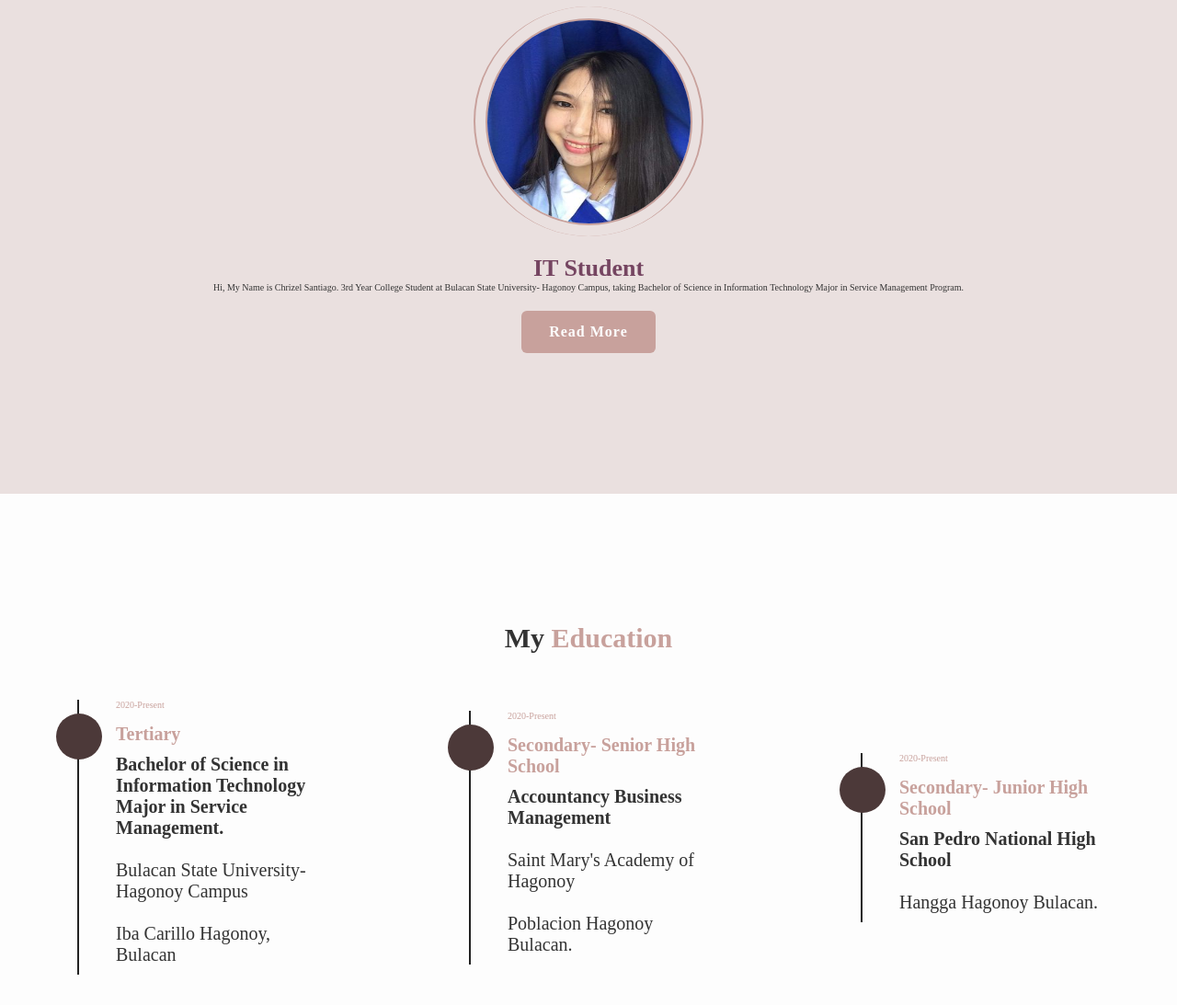
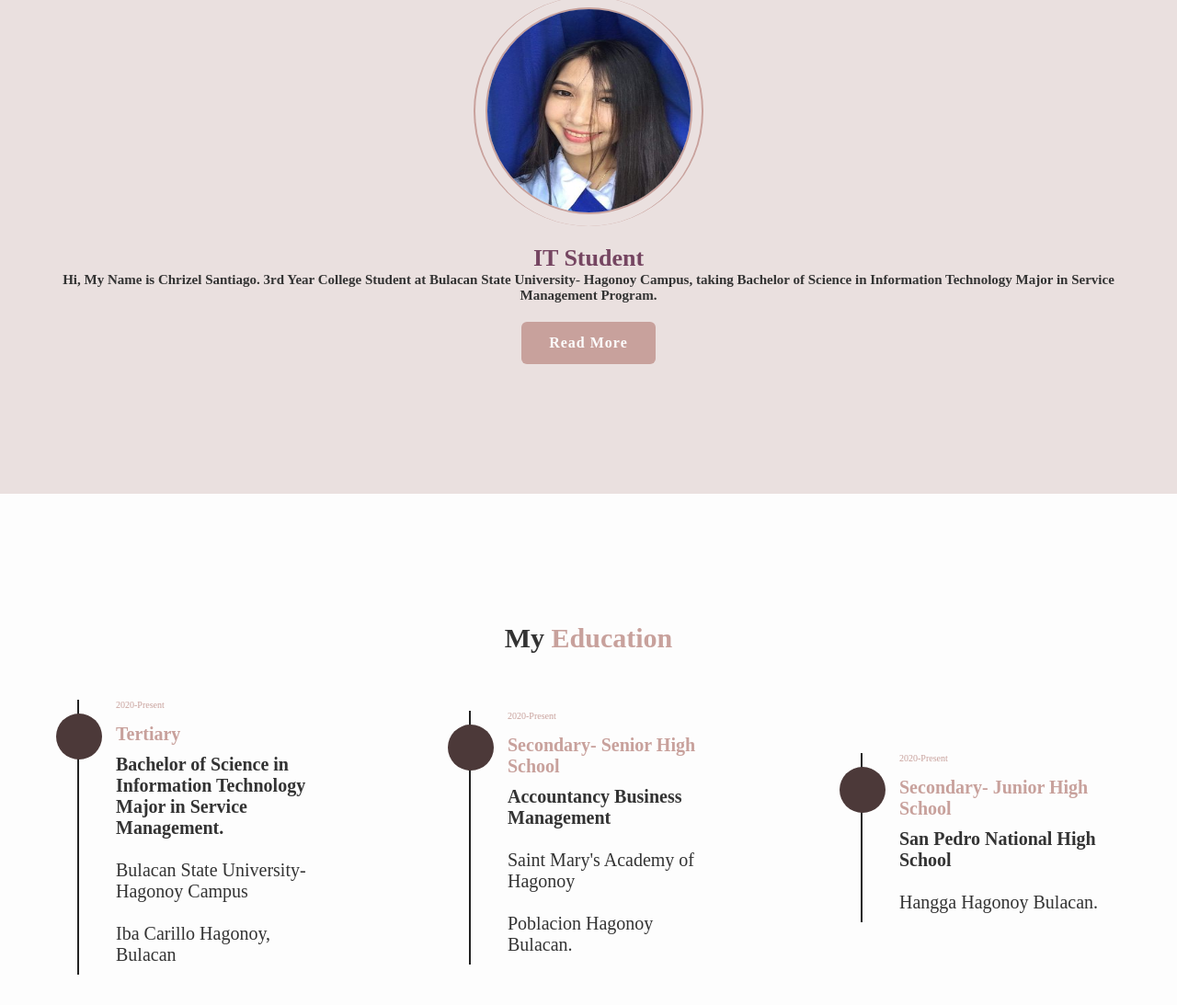
Before and after one commit to zelll25/portfolio, a plain HTML site: page index.html in a window 1280 px wide. Shown: the part 1063-2156 px from the top of the page at 92% size. Drawn offline with nearby package versions, Linux system fonts and the light colour scheme; a web font is replaced by a local one.

Commit message:
Add files via upload

```diff
--- a/index.html
+++ b/index.html
@@ -63,9 +63,9 @@
 
                 <div class="about-content">
                     <h3> IT Student</h3>
-                    <p>Hi, My Name is Chrizel Santiago.
+                    <h1><p>Hi, My Name is Chrizel Santiago.
                         3rd Year College Student at Bulacan State University- Hagonoy Campus,
-                        taking Bachelor of Science in Information Technology Major in Service Management Program.</p>
+                        taking Bachelor of Science in Information Technology Major in Service Management Program.</p></h1>
                 </div>
 
                 <div class="btn-box btns">
```
